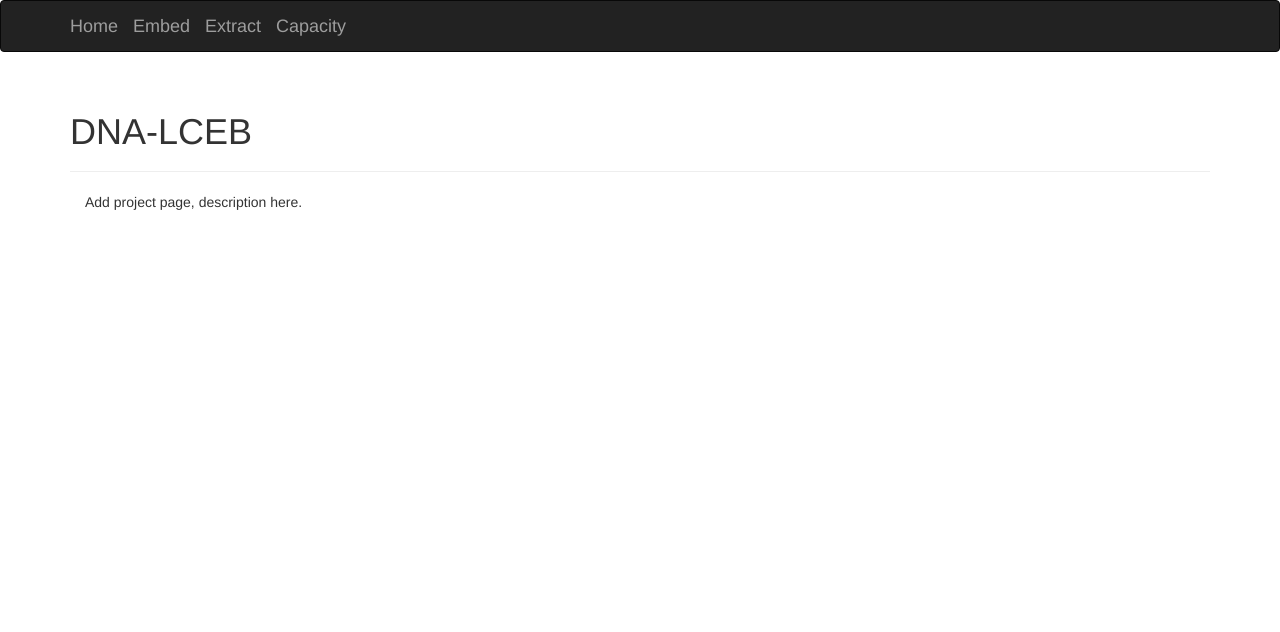
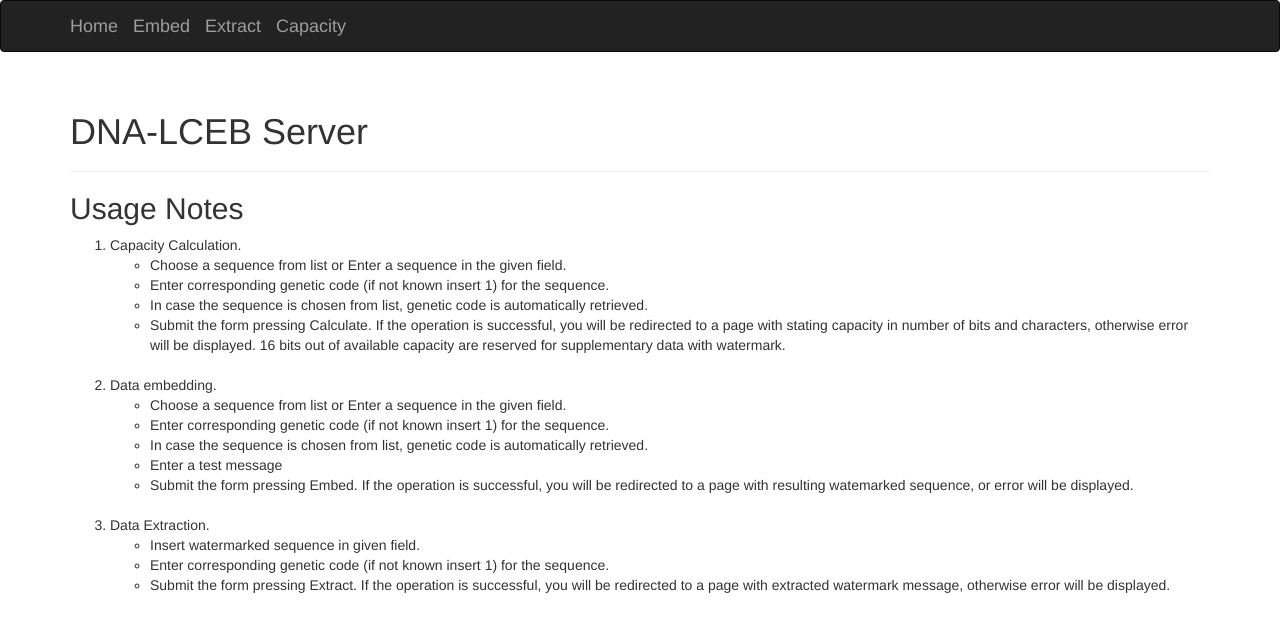
Before and after one commit to ibbad/dna-lceb-web, a Flask app: page / in a window 1280 px wide. Shown: the top 632 px of the page. Run offline with Flask 2, Linux system fonts and the light colour scheme; some libraries are stand-ins or nearby versions.

Commit message:
added usage information on index page

```diff
--- a/app/templates/index.html
+++ b/app/templates/index.html
@@ -12,10 +12,52 @@
 {% block page_content %}
 <div class="page-header">
     <h1>
-        DNA-LCEB
+        DNA-LCEB Server
     </h1>
 </div>
-<div class="col-md-12">
-    <p>Add project page, description here.</p>
+<div class="content">
+    <h2>Usage Notes</h2>
+    <ol>
+        <li>Capacity Calculation.</li>
+        <ul>
+            <li>Choose a sequence from list or Enter a sequence in the
+                given field.</li>
+            <li>Enter corresponding genetic code (if not known insert 1) for
+                the sequence.</li>
+            <li>In case the sequence is chosen from list, genetic code is
+                automatically retrieved.</li>
+            <li>Submit the form pressing Calculate. If the operation is
+                successful, you will be redirected to a page with
+                stating capacity in number of bits and characters, otherwise
+                error will be displayed.  16 bits out of available capacity
+                are reserved for supplementary data with watermark.</li>
+        </ul>
+        <br>
+        <li>Data embedding.</li>
+        <ul>
+            <li>Choose a sequence from list or Enter a sequence in the
+                given field.</li>
+            <li>Enter corresponding genetic code (if not known insert 1) for
+                the sequence.</li>
+            <li>In case the sequence is chosen from list, genetic code is
+                automatically retrieved.</li>
+            <li>Enter a test message</li>
+            <li>Submit the form pressing Embed. If the operation is
+                successful, you will be redirected to a page with
+                resulting watemarked sequence, or error will be displayed.</li>
+        </ul>
+        <br>
+        <li>Data Extraction.</li>
+        <ul>
+            <li>Insert watermarked sequence in given field.</li>
+            <li>Enter corresponding genetic code (if not known insert 1) for
+                the sequence.</li>
+            <li>Submit the form pressing Extract. If the operation is
+                successful, you will be redirected to a page with
+                extracted watermark message, otherwise error will be
+                displayed.</li>
+        </ul>
+    </ol>
 </div>
+<input type="hidden" name="csrf_token" value="{{ csrf_token() }}"/>
 {% endblock %}
--- a/app/web/views.py
+++ b/app/web/views.py
@@ -147,9 +147,7 @@ def cap_calculate():
             else:
                 flash("Please choose or enter some DNA sequence")
                 return render_template('embed.html', form=form)
-                # calculate capacity for the form.
-                seq = str(form.dna_field.data)
-                gc = str(form.gc_field.data)
+            # calculate capacity for the form.
             cap = find_capacity(dna_seq=seq, frame=1, gc=gc)
             # Present results to the user.
             return render_template(
```
Also changed, not shown: app/static/styles.css (+14 -86 lines), app/templates/extract.html (line endings or trailing spaces).
